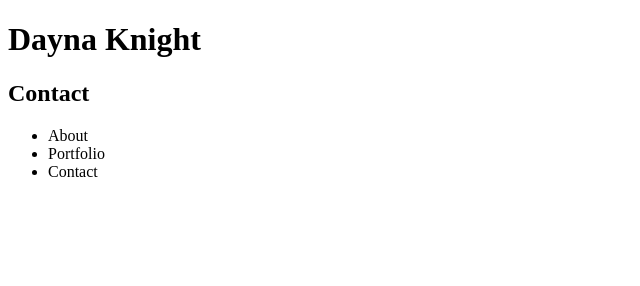
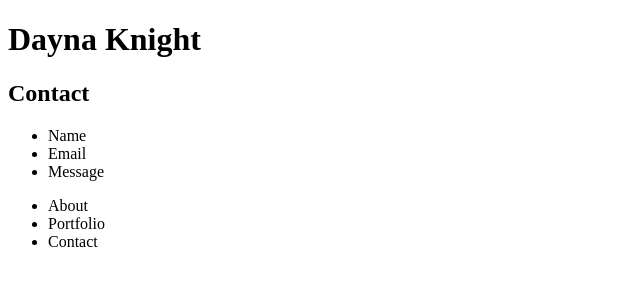
Before and after one commit to DaynaDay/Basic-Portfolio, a plain HTML site: page contact.html in a window 1280 px wide. Shown: the whole page, without its empty margins (0-640 px from the left). Drawn offline with Linux system fonts and the light colour scheme.

```diff
--- a/contact.html
+++ b/contact.html
@@ -14,6 +14,11 @@
 <h2>Contact</h2>
 
     <body>
+        <ul>
+            <li>Name</li>
+            <li>Email</li>
+            <li>Message</li>
+        </ul>
 
     <div>
         <nav>
```
Also changed, not shown: assets/images/Camp1.jpg (added), assets/images/Camp2.jpg (added), assets/images/Camp3.jpg (added), assets/images/Camp4.jpg (added), assets/images/Camp5.jpg (added).
